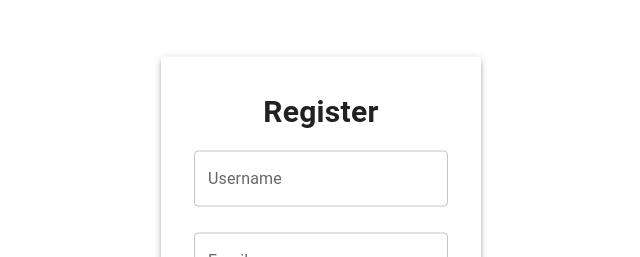
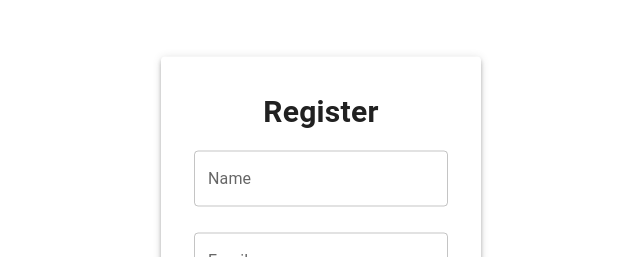
Before and after one commit to ShakirAziz/vgen-ai, a React (Create React App) app: page /signUp in a window 1280 px wide. Shown: the part 122-379 px from the top of the page, without its empty margins (319-959 px from the left). Built offline with nearby package versions, Linux system fonts and the light colour scheme.

Commit message:
add form validation

```diff
--- a/src/components/form/formBase/index.jsx
+++ b/src/components/form/formBase/index.jsx
@@ -12,12 +12,17 @@ const FormBase = ({
   linkTo,
   LinkDesc,
   inputFields,
+  handleSubmit,
 }) => {
   const classes = useStyles();
   return (
     <Paper elevation={4} className={classes.formContainer}>
       <Typography className={classes.formCaption}>{title}</Typography>
-      <form className={classes.formBase} autoComplete="off">
+      <form
+        className={classes.formBase}
+        autoComplete="off"
+        onSubmit={handleSubmit}
+      >
         {inputFields.map((value, index) => (
           <InputBase
             key={index}
@@ -26,11 +31,15 @@ const FormBase = ({
             type={value.type}
             value={value.value}
             onChange={value.onChange}
+            error={value.error}
+            helperText={value.helperText}
+            onBlur={value.onBlur}
           />
         ))}
-
         <Box className={classes.formActions}>
-          <Button variant="contained">{buttonText}</Button>
+          <Button variant="contained" onClick={(e) => console.log("submited")}>
+            {buttonText}
+          </Button>
           <Stack direction="row" gap={1} justifyContent="center">
             <Typography>{LinkDesc}</Typography>
             <Link to={linkTo}>{linkText}</Link>
--- a/src/components/form/inputBase/index.jsx
+++ b/src/components/form/inputBase/index.jsx
@@ -9,7 +9,7 @@ const InputBase = ({ ...props }) => {
         variant="outlined"
         fullWidth
         size="medium"
-        autoComplete="false"
+        autoComplete="off"
         sx={{
           border: "1px solid #fff",
           borderRadius: "5px",
--- a/src/pages/login/index.jsx
+++ b/src/pages/login/index.jsx
@@ -1,8 +1,27 @@
 import { Box } from "@mui/material";
 import React from "react";
 import FormBase from "../../components/form/formBase";
+import { useFormik } from "formik";
+import { loginSchema } from "../../schemas";
 
 const Login = () => {
+  const formik = useFormik({
+    initialValues: {
+      email: "",
+      password: "",
+    },
+    validationSchema: loginSchema,
+    validateOnChange: true,
+    validateOnBlur: false,
+    onSubmit: (values, action) => {
+      alert(JSON.stringify(values, null, 2));
+      action.resetForm();
+    },
+  });
+
+  // Log initial values
+  console.log("Initial Values:", formik.initialValues);
+
   return (
     <Box sx={{ backgroundColor: "#13082A" }}>
       <Box
@@ -20,13 +39,29 @@ const Login = () => {
           LinkDesc="Don't have an account?"
           linkText="Sign Up"
           linkTo="/signUp"
+          handleSubmit={formik.handleSubmit}
           inputFields={[
-            { id: "email", name: "email", type: "email", label: "Email" },
+            {
+              id: "email",
+              name: "email",
+              type: "email",
+              label: "Email",
+              error: formik.touched.email && Boolean(formik.errors.email),
+              helperText: formik.touched.email && formik.errors.email,
+              value: formik.values.email,
+              onChange: formik.handleChange,
+              onBlur: formik.handleBlur,
+            },
             {
               id: "password",
-              name: "password",
+              name: "password", // Remove the extra space
               type: "password",
               label: "Password",
+              error: formik.touched.password && Boolean(formik.errors.password),
+              helperText: formik.touched.password && formik.errors.password,
+              value: formik.values.password,
+              onChange: formik.handleChange,
+              onBlur: formik.handleBlur,
             },
           ]}
         />
--- a/src/pages/signup/index.jsx
+++ b/src/pages/signup/index.jsx
@@ -1,8 +1,24 @@
 import React from "react";
 import FormBase from "../../components/form/formBase";
 import { Box } from "@mui/material";
+import { useFormik } from "formik";
+import { signUpSchema } from "../../schemas";
 
 const Signup = () => {
+  const formik = useFormik({
+    initialValues: {
+      name: "",
+      email: "",
+      password: "",
+    },
+    validationSchema: signUpSchema,
+    validateOnChange: true,
+    validateOnBlur: false,
+    onSubmit: (values, action) => {
+      alert(JSON.stringify(values, null, 2));
+      action.resetForm();
+    },
+  });
   return (
     <Box
       sx={{
@@ -19,14 +35,40 @@ const Signup = () => {
         LinkDesc="Already a member?"
         linkText="Login"
         linkTo="/login"
+        handleSubmit={formik.handleSubmit}
         inputFields={[
-          { id: "username", name: "username", type: "text", label: "Username" },
-          { id: "email", name: "email", type: "email", label: "Email" },
+          {
+            id: "name",
+            name: "name",
+            type: "text",
+            label: "Name",
+            error: formik.touched.name && Boolean(formik.errors.name),
+            helperText: formik.touched.name && formik.errors.name,
+            value: formik.values.name,
+            onChange: formik.handleChange,
+            onBlur: formik.handleBlur,
+          },
+          {
+            id: "email",
+            name: "email",
+            type: "email",
+            label: "Email",
+            error: formik.touched.email && Boolean(formik.errors.email),
+            helperText: formik.touched.email && formik.errors.email,
+            value: formik.values.email,
+            onChange: formik.handleChange,
+            onBlur: formik.handleBlur,
+          },
           {
             id: "password",
             name: "password",
             type: "password",
             label: "Password",
+            error: formik.touched.password && Boolean(formik.errors.password),
+            helperText: formik.touched.password && formik.errors.password,
+            value: formik.values.password,
+            onChange: formik.handleChange,
+            onBlur: formik.handleBlur,
           },
         ]}
       />
--- a/src/schemas/index.jsx
+++ b/src/schemas/index.jsx
@@ -1,10 +1,23 @@
 import * as Yup from "yup";
+
+export const loginSchema = Yup.object({
+  // name: Yup.string().min(2).max(25).required("Please enter your name"),
+  email: Yup.string()
+    .email("Invalid email address")
+    .required("Please enter your email"),
+  password: Yup.string().min(6).required("Please enter your password"),
+  // confirm_password: Yup.string()
+  //   .required()
+  //   .oneOf([Yup.ref("password"), null], "Password must match"),
+});
 
 export const signUpSchema = Yup.object({
   name: Yup.string().min(2).max(25).required("Please enter your name"),
-  email: Yup.string().email().required("Please enter your email"),
+  email: Yup.string()
+    .email("Invalid email address")
+    .required("Please enter your email"),
   password: Yup.string().min(6).required("Please enter your password"),
-  confirm_password: Yup.string()
-    .required()
-    .oneOf([Yup.ref("password"), null], "Password must match"),
+  // confirm_password: Yup.string()
+  //   .required()
+  //   .oneOf([Yup.ref("password"), null], "Password must match"),
 });
```
